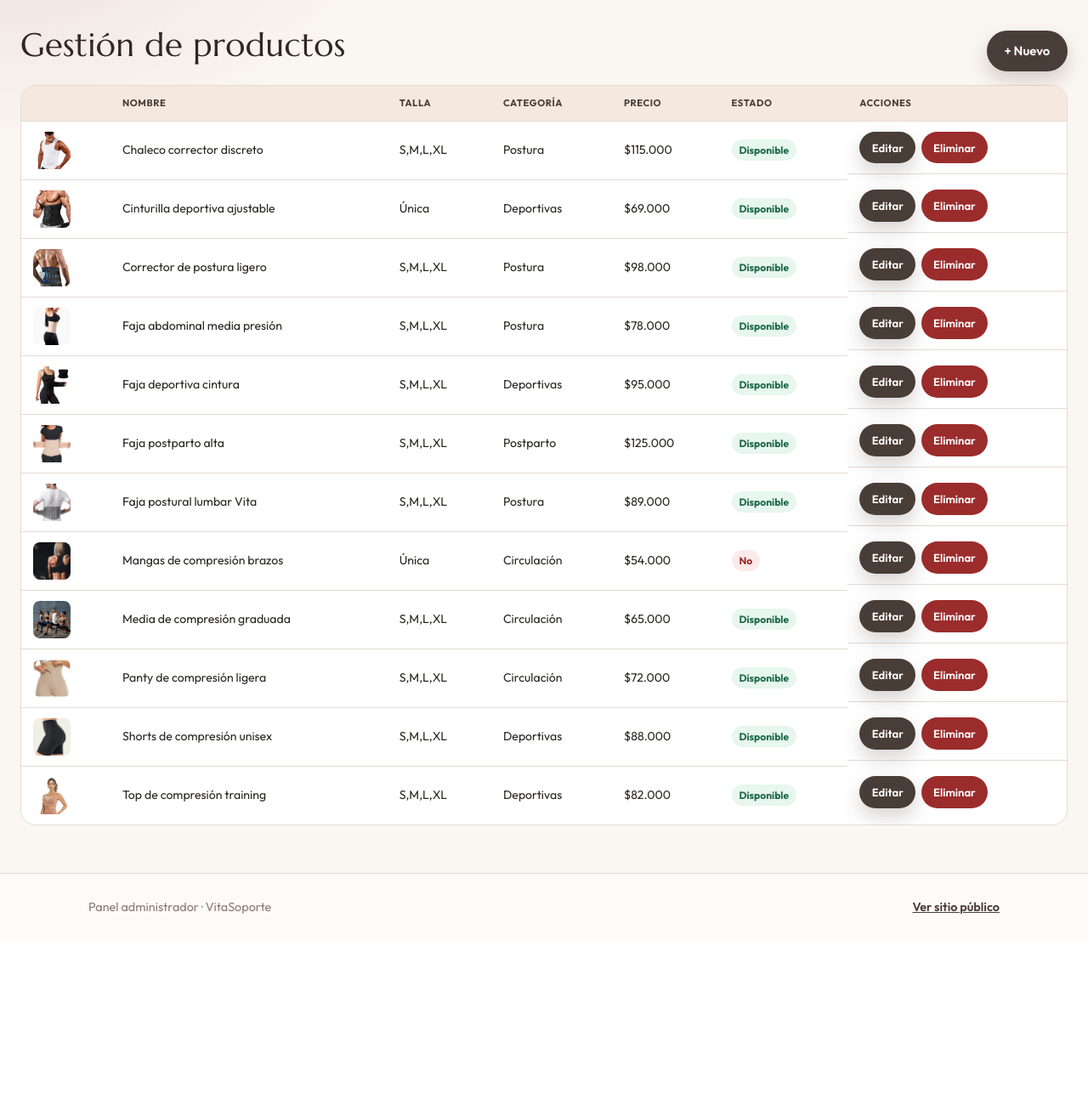
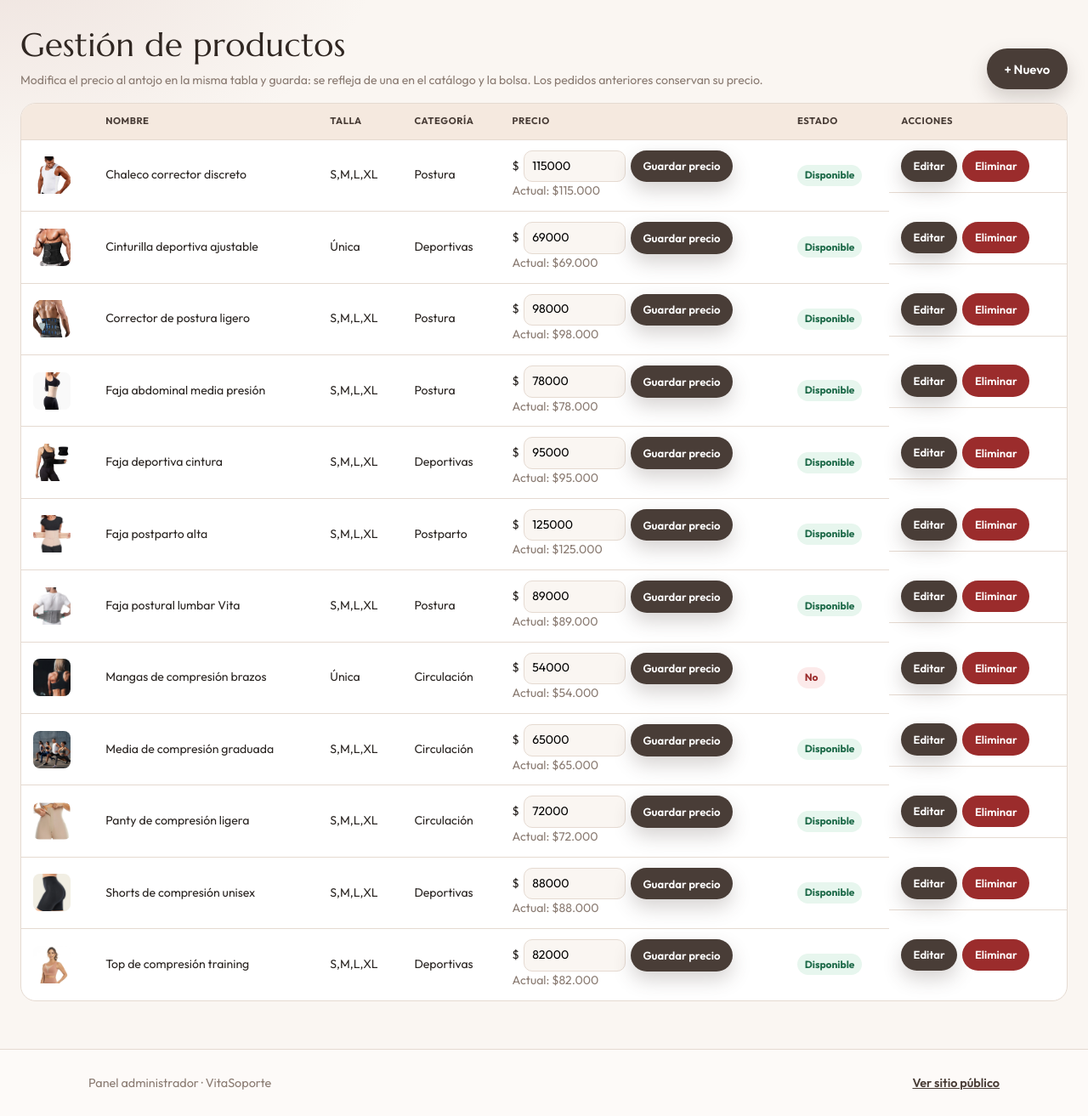
Before and after one commit to laurasofiaperezruiz92-star/vitasoporte, a PHP site: page /admin/productos.php in a window 1280 px wide. Shown: the part 68-1381 px from the top of the page at 85% size. Before the commit the page ends 1143 px from the top, so only its background shows below. Run offline with PHP 8.4, Linux system fonts and the light colour scheme; a user stored in the database is signed in; data comes from the database, SQL or seed files in the repository.

Commit message:
Admin: modificar el precio al antojo desde la lista de productos

```diff
--- a/admin/producto_form.php
+++ b/admin/producto_form.php
@@ -21,6 +21,8 @@ if ($_SERVER['REQUEST_METHOD'] === 'POST') {
 
     if ($nombre === '' || $talla === '' || !$idCat) {
         $error = 'Nombre, talla y categoría son obligatorios.';
+    } elseif ($precio < 0) {
+        $error = 'El precio no puede ser negativo.';
     } elseif ($id > 0) {
         $stmt = $conexion->prepare(
             'UPDATE producto SET nombre=?, talla=?, precio=?, descripcion=?, disponible=?, foto_url=?, id_categoria=? WHERE id_producto=?'
@@ -64,7 +66,9 @@ require __DIR__ . '/../includes/header_admin.php';
     <label>Tallas disponibles (separadas por coma, el cliente elige una en el catálogo)
         <input name="talla" required placeholder="S,M,L,XL" value="<?= e($producto['talla'] ?? '') ?>">
     </label>
-    <label>Precio <input type="number" step="100" min="0" name="precio" required value="<?= e((string)($producto['precio'] ?? '0')) ?>"></label>
+    <label>Precio (puedes modificarlo al antojo cuando quieras; los pedidos ya realizados conservan el precio del momento de la compra)
+        <input type="number" step="100" min="0" name="precio" required value="<?= e((string)($producto['precio'] ?? '0')) ?>">
+    </label>
     <label>Descripción <textarea name="descripcion" rows="3"><?= e($producto['descripcion'] ?? '') ?></textarea></label>
     <label>Ruta foto (ej. img/prod-faja-lumbar.jpg)
         <input name="foto_url" placeholder="img/nombre.jpg" value="<?= e($producto['foto_url'] ?? '') ?>">
--- a/admin/productos.php
+++ b/admin/productos.php
@@ -9,6 +9,21 @@ if (isset($_GET['toggle'])) {
     $id = (int)$_GET['toggle'];
     $conexion->query("UPDATE producto SET disponible = IF(disponible=1,0,1) WHERE id_producto = $id");
     flash('ok', 'Disponibilidad actualizada.');
+    redirect('productos.php');
+}
+
+if (isset($_POST['accion']) && $_POST['accion'] === 'precio') {
+    $id = (int)($_POST['id_producto'] ?? 0);
+    $precio = (float)($_POST['precio'] ?? -1);
+    if ($id <= 0 || $precio < 0) {
+        flash('error', 'Precio no válido: debe ser un número mayor o igual a 0.');
+    } else {
+        $stmt = $conexion->prepare('UPDATE producto SET precio = ? WHERE id_producto = ?');
+        $stmt->bind_param('di', $precio, $id);
+        $stmt->execute();
+        $prod = obtenerProducto($conexion, $id);
+        flash('ok', 'Precio actualizado: ' . ($prod['nombre'] ?? 'producto') . ' ahora cuesta ' . formatearPrecio($precio) . '. Ya se ve en el catálogo.');
+    }
     redirect('productos.php');
 }
 
@@ -34,7 +49,10 @@ $productos = $conexion->query(
 require __DIR__ . '/../includes/header_admin.php';
 ?>
 <div class="toolbar">
-    <h2>Gestión de productos</h2>
+    <div>
+        <h2>Gestión de productos</h2>
+        <p class="meta">Modifica el precio al antojo en la misma tabla y guarda: se refleja de una en el catálogo y la bolsa. Los pedidos anteriores conservan su precio.</p>
+    </div>
     <a class="btn btn-primary" href="producto_form.php">+ Nuevo</a>
 </div>
 
@@ -50,7 +68,17 @@ require __DIR__ . '/../includes/header_admin.php';
             <td><?= e($p['nombre']) ?></td>
             <td><?= e($p['talla']) ?></td>
             <td><?= e($p['categoria_nombre']) ?></td>
-            <td><?= e(formatearPrecio($p['precio'])) ?></td>
+            <td>
+                <form class="precio-form" method="post" title="Cambia el precio y guarda: se refleja ya en el catálogo">
+                    <input type="hidden" name="accion" value="precio">
+                    <input type="hidden" name="id_producto" value="<?= (int)$p['id_producto'] ?>">
+                    <span aria-hidden="true">$</span>
+                    <input type="number" name="precio" min="0" step="100" required
+                           value="<?= (int)$p['precio'] ?>" aria-label="Precio de <?= e($p['nombre']) ?>">
+                    <button class="btn btn-sm btn-primary" type="submit">Guardar precio</button>
+                </form>
+                <small class="meta">Actual: <?= e(formatearPrecio($p['precio'])) ?></small>
+            </td>
             <td>
                 <a href="?toggle=<?= (int)$p['id_producto'] ?>">
                     <span class="<?= (int)$p['disponible'] ? 'badge-ok' : 'badge-off' ?>">
--- a/css/estilos.css
+++ b/css/estilos.css
@@ -574,6 +574,12 @@ main.container {
 .ubicacion-card strong { font-family: var(--font-display); font-size: 1.25rem; color: var(--cafe-deep); }
 .ubicacion-card p { color: var(--muted); max-width: 34rem; }
 .ubicacion-acciones { display: flex; gap: 0.55rem; flex-wrap: wrap; }
+.precio-form { display: flex; align-items: center; gap: 0.35rem; flex-wrap: nowrap; }
+.precio-form input {
+  width: 7.5rem; min-height: 2.35rem; padding: 0.4rem 0.55rem;
+  border: 1px solid var(--line); border-radius: 10px; font: inherit; background: var(--perla);
+}
+.precio-form input:focus { outline: 2px solid var(--cafe); border-color: transparent; }
 .cat-thumb { width: 64px; height: 48px; object-fit: cover; border-radius: 8px; background: var(--nude); }
 .cat-sin-img { color: var(--muted); font-size: 0.82rem; }
 
```
